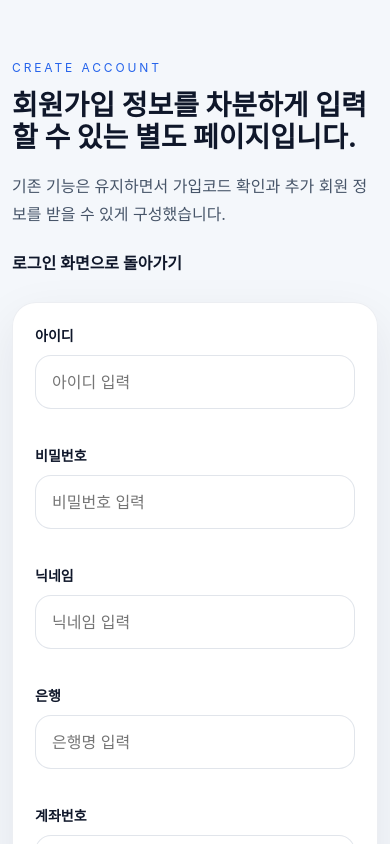
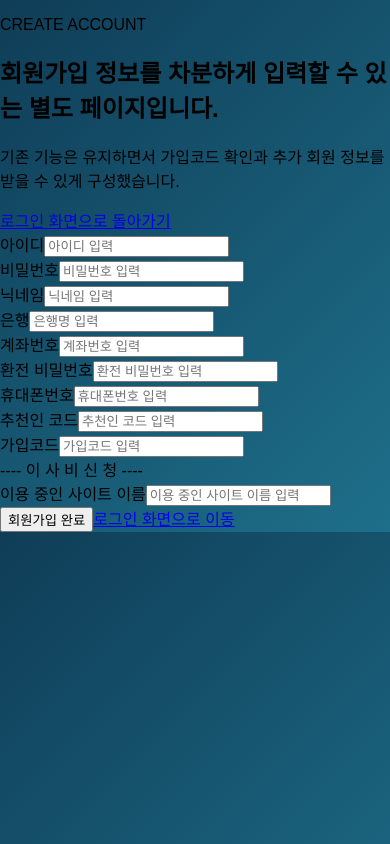
Before and after one commit to shark41245/server1004, a React (Vite) app: page /signup in a window 390 px wide. Shown: the top 844 px of the page. Built offline with nearby package versions, Linux system fonts and the light colour scheme.

Commit message:
Update index.css

```diff
--- a/src/index.css
+++ b/src/index.css
@@ -1,475 +1,44 @@
-* {
-  box-sizing: border-box;
+body {
+  margin: 0;
+  font-family: Arial, sans-serif;
+  background: linear-gradient(135deg, #0f3d57, #1e6f8a);
 }
 
-:root {
-  color: #0f172a;
-  font-family: Inter, Arial, Helvetica, sans-serif;
-  background: #f4f7fb;
+.login-container {
+  height: 100vh;
+  display: flex;
+  justify-content: center;
+  align-items: center;
 }
 
-html,
-body,
-#root {
-  margin: 0;
-  min-height: 100%;
+.login-box {
+  width: 320px;
+  display: flex;
+  flex-direction: column;
+  gap: 12px;
 }
 
-body {
-  background: #f4f7fb;
+.login-box input {
+  height: 45px;
+  border-radius: 8px;
+  border: none;
+  padding: 0 12px;
 }
 
-a {
-  color: inherit;
-  text-decoration: none;
+.login-box button {
+  height: 45px;
+  border: none;
+  border-radius: 8px;
+  background: #ffffff;
+  cursor: pointer;
+  font-weight: bold;
 }
 
-button,
-input {
-  font: inherit;
+.login-box button.secondary {
+  background: rgba(255,255,255,0.7);
 }
 
-.app-shell {
-  min-height: 100vh;
+.msg {
+  color: white;
+  text-align: center;
 }
-
-.ocean-theme {
-  background:
-    radial-gradient(circle at top left, rgba(123, 221, 255, 0.28), transparent 30%),
-    radial-gradient(circle at bottom right, rgba(35, 124, 211, 0.34), transparent 35%),
-    linear-gradient(135deg, #021728 0%, #06345a 35%, #0a5f93 65%, #0f7ba8 100%);
-}
-
-.inner-theme {
-  background:
-    linear-gradient(180deg, rgba(233, 241, 248, 0.95) 0%, rgba(246, 249, 252, 0.95) 100%);
-}
-
-.floating-header,
-.site-header {
-  width: 100%;
-}
-
-.floating-header {
-  position: absolute;
-  left: 0;
-  top: 0;
-  z-index: 10;
-}
-
-.site-header {
-  border-bottom: 1px solid rgba(15, 23, 42, 0.08);
-  background: rgba(255, 255, 255, 0.72);
-  backdrop-filter: blur(16px);
-}
-
-.header-inner {
-  width: min(1180px, calc(100% - 40px));
-  margin: 0 auto;
-  padding: 24px 0;
-  display: flex;
-  align-items: center;
-  justify-content: space-between;
-  gap: 24px;
-}
-
-.site-logo {
-  font-size: 24px;
-  font-weight: 700;
-  letter-spacing: 0.04em;
-  color: white;
-}
-
-.site-header .site-logo {
-  color: #0f172a;
-}
-
-.site-nav {
-  display: flex;
-  flex-wrap: wrap;
-  gap: 20px;
-  color: rgba(255, 255, 255, 0.9);
-  font-size: 14px;
-}
-
-.site-header .site-nav {
-  color: #334155;
-}
-
-.hero-page {
-  width: min(1180px, calc(100% - 40px));
-  margin: 0 auto;
-  min-height: 100vh;
-  display: grid;
-  grid-template-columns: minmax(320px, 1.1fr) minmax(320px, 460px);
-  gap: 48px;
-  align-items: center;
-  padding: 120px 0 48px;
-}
-
-.hero-copy {
-  color: white;
-  padding-right: 24px;
-}
-
-.eyebrow {
-  margin: 0 0 14px;
-  font-size: 12px;
-  letter-spacing: 0.24em;
-  color: rgba(255, 255, 255, 0.76);
-}
-
-.eyebrow.dark {
-  color: #2563eb;
-}
-
-.hero-copy h1,
-.signup-hero h1,
-.admin-page h1,
-.login-panel h2 {
-  margin: 0;
-  line-height: 1.15;
-}
-
-.hero-copy h1 {
-  font-size: clamp(36px, 5vw, 64px);
-  max-width: 680px;
-}
-
-.hero-text,
-.panel-text {
-  margin: 20px 0 0;
-  line-height: 1.7;
-  font-size: 16px;
-}
-
-.hero-text {
-  max-width: 560px;
-  color: rgba(255, 255, 255, 0.78);
-}
-
-.dark-text {
-  color: #475569;
-}
-
-.glass-panel,
-.card-panel {
-  border-radius: 30px;
-  overflow: hidden;
-}
-
-.glass-panel {
-  padding: 32px;
-  background: rgba(255, 255, 255, 0.12);
-  border: 1px solid rgba(255, 255, 255, 0.18);
-  box-shadow: 0 22px 60px rgba(0, 0, 0, 0.22);
-  backdrop-filter: blur(18px);
-  color: white;
-}
-
-.card-panel {
-  background: rgba(255, 255, 255, 0.94);
-  border: 1px solid rgba(148, 163, 184, 0.18);
-  box-shadow: 0 18px 50px rgba(15, 23, 42, 0.08);
-  padding: 32px;
-}
-
-.login-panel h2,
-.signup-page h1,
-.admin-page h1 {
-  font-size: 34px;
-}
-
-.panel-badge {
-  display: inline-flex;
-  align-items: center;
-  border-radius: 999px;
-  padding: 8px 14px;
-  background: rgba(255, 255, 255, 0.18);
-  font-size: 12px;
-  letter-spacing: 0.12em;
-  text-transform: uppercase;
-  margin-bottom: 18px;
-}
-
-.panel-text {
-  color: rgba(255, 255, 255, 0.74);
-  margin-bottom: 28px;
-}
-
-.field {
-  display: flex;
-  flex-direction: column;
-  gap: 10px;
-  margin-bottom: 18px;
-}
-
-.field label {
-  font-size: 14px;
-  font-weight: 600;
-}
-
-.field input {
-  width: 100%;
-  height: 54px;
-  border-radius: 16px;
-  border: 1px solid rgba(148, 163, 184, 0.28);
-  padding: 0 16px;
-  outline: none;
-  background: rgba(255, 255, 255, 0.9);
-  color: #0f172a;
-  box-shadow: inset 0 1px 0 rgba(255, 255, 255, 0.6);
-}
-
-.glass-panel .field input {
-  background: rgba(255, 255, 255, 0.92);
-}
-
-.field input:focus {
-  border-color: #38bdf8;
-  box-shadow: 0 0 0 4px rgba(56, 189, 248, 0.16);
-}
-
-.stack-buttons,
-.toolbar-buttons {
-  display: flex;
-  gap: 12px;
-  flex-wrap: wrap;
-}
-
-.stack-buttons {
-  margin-top: 10px;
-}
-
-.primary-button,
-.ghost-button {
-  display: inline-flex;
-  align-items: center;
-  justify-content: center;
-  min-height: 54px;
-  padding: 0 20px;
-  border-radius: 16px;
-  border: none;
-  cursor: pointer;
-  transition: transform 0.15s ease, box-shadow 0.15s ease, opacity 0.15s ease;
-}
-
-.primary-button {
-  background: linear-gradient(135deg, #ffffff 0%, #dbeafe 100%);
-  color: #0f172a;
-  font-weight: 700;
-  box-shadow: 0 14px 30px rgba(2, 23, 40, 0.2);
-}
-
-.card-panel .primary-button {
-  background: linear-gradient(135deg, #0f172a 0%, #1d4ed8 100%);
-  color: white;
-  box-shadow: 0 14px 30px rgba(29, 78, 216, 0.24);
-}
-
-.ghost-button {
-  color: white;
-  border: 1px solid rgba(255, 255, 255, 0.24);
-  background: rgba(255, 255, 255, 0.08);
-}
-
-.dark-ghost {
-  color: #0f172a;
-  border: 1px solid rgba(148, 163, 184, 0.35);
-  background: rgba(241, 245, 249, 0.9);
-}
-
-.primary-button:hover,
-.ghost-button:hover {
-  transform: translateY(-1px);
-}
-
-.primary-button:disabled,
-.ghost-button:disabled {
-  opacity: 0.65;
-  cursor: not-allowed;
-  transform: none;
-}
-
-.floating-message,
-.status-message {
-  margin-top: 18px;
-  padding: 14px 16px;
-  border-radius: 16px;
-  line-height: 1.6;
-}
-
-.floating-message {
-  background: rgba(255, 255, 255, 0.16);
-  color: white;
-}
-
-.status-message {
-  background: #eff6ff;
-  color: #1d4ed8;
-}
-
-.dark-message {
-  background: #e0f2fe;
-  color: #0f172a;
-}
-
-.inner-page {
-  width: min(1240px, calc(100% - 40px));
-  margin: 0 auto;
-  padding: 48px 0 80px;
-}
-
-.signup-page,
-.admin-page {
-  display: grid;
-  gap: 28px;
-}
-
-.signup-hero {
-  padding-top: 12px;
-}
-
-.inline-back-link {
-  display: inline-flex;
-  margin-top: 22px;
-  color: #0f172a;
-  font-weight: 600;
-}
-
-.signup-panel,
-.admin-list-panel {
-  padding: 34px;
-}
-
-.split-grid {
-  display: grid;
-  grid-template-columns: repeat(2, minmax(0, 1fr));
-  gap: 18px 16px;
-}
-
-.signup-actions,
-.admin-actions {
-  margin-top: 10px;
-}
-
-.admin-toolbar {
-  display: flex;
-  justify-content: space-between;
-  align-items: flex-start;
-  gap: 24px;
-  margin-bottom: 18px;
-}
-
-.table-wrap {
-  overflow-x: auto;
-}
-
-.premium-table-wrap {
-  border-radius: 22px;
-  border: 1px solid rgba(148, 163, 184, 0.2);
-  background: white;
-}
-
-.premium-table {
-  width: 100%;
-  border-collapse: collapse;
-  min-width: 1280px;
-}
-
-.premium-table thead th {
-  background: linear-gradient(180deg, #eff6ff 0%, #f8fbff 100%);
-  color: #0f172a;
-  text-align: left;
-  padding: 16px 14px;
-  font-size: 13px;
-  white-space: nowrap;
-  border-bottom: 1px solid rgba(148, 163, 184, 0.22);
-}
-
-.premium-table tbody td {
-  padding: 14px;
-  border-bottom: 1px solid rgba(226, 232, 240, 0.85);
-  color: #334155;
-  font-size: 14px;
-  vertical-align: top;
-  word-break: break-word;
-}
-
-.empty-cell {
-  text-align: center;
-  color: #64748b;
-}
-
-@media (max-width: 980px) {
-  .hero-page {
-    grid-template-columns: 1fr;
-    padding-top: 120px;
-  }
-
-  .hero-copy {
-    padding-right: 0;
-  }
-
-  .split-grid {
-    grid-template-columns: 1fr;
-  }
-
-  .admin-toolbar,
-  .header-inner {
-    flex-direction: column;
-    align-items: stretch;
-  }
-}
-
-@media (max-width: 720px) {
-  .header-inner,
-  .hero-page,
-  .inner-page {
-    width: min(100%, calc(100% - 24px));
-  }
-
-  .glass-panel,
-  .card-panel {
-    padding: 22px;
-    border-radius: 24px;
-  }
-
-  .hero-copy h1,
-  .signup-page h1,
-  .admin-page h1,
-  .login-panel h2 {
-    font-size: 28px;
-  }
-
-  .stack-buttons,
-  .toolbar-buttons {
-    flex-direction: column;
-  }
-
-  .primary-button,
-  .ghost-button {
-    width: 100%;
-  }
-}
-
-
-.field-full {
-  grid-column: 1 / -1;
-}
-
-.form-divider {
-  display: flex;
-  align-items: center;
-  justify-content: center;
-  min-height: 48px;
-  border-radius: 18px;
-  border: 1px dashed rgba(15, 23, 42, 0.18);
-  background: rgba(15, 23, 42, 0.03);
-  color: #0f172a;
-  font-size: 15px;
-  font-weight: 700;
-  letter-spacing: 0.28em;
-  text-transform: uppercase;
-  padding: 0 16px;
-}
```
